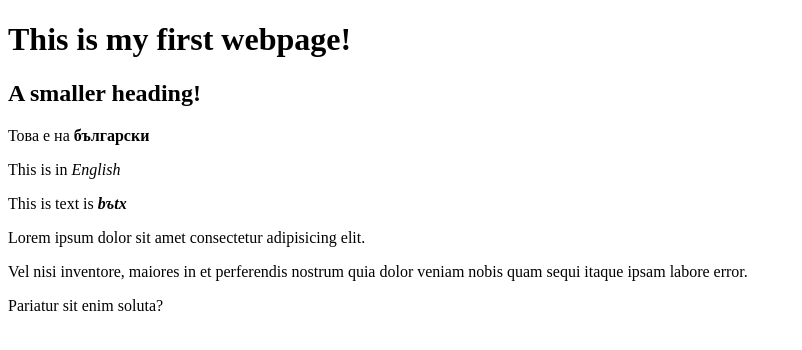
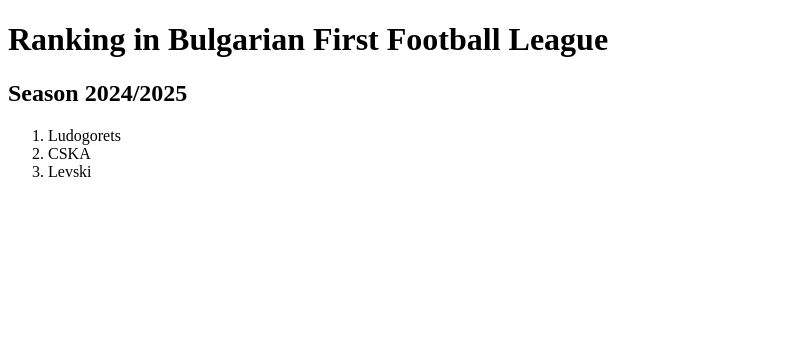
Before and after one commit to vaniokrika/git_test, a plain HTML site: page html_boilerplate/test.html in a window 1280 px wide. Shown: the whole page, without its empty margins (0-802 px from the left). Drawn offline with Linux system fonts and the light colour scheme.

Commit message:
Added an ordered and unordered list in test.html

```diff
--- a/html_boilerplate/test.html
+++ b/html_boilerplate/test.html
@@ -3,22 +3,18 @@
 <html lang="en">
     <head>
         <meta charset="UTF-8">
-        <title>My First Webpage</title>
+        <title>Test Webpage</title>
     </head>
 
     <body>
-        <h1>This is my first webpage!</h1>
-        <h2>A smaller heading!</h2>
-        <!-- Strong bolds text -->
-        <p lang="bg">Това е на <strong>български</strong></p>
-        <!-- Em makes text italic -->
-        <p>This is in <em>English</em></p>
-        <p>This is text is <em><strong>bъtх</strong></em></p>
-        <p>Lorem ipsum dolor sit amet consectetur adipisicing elit.
-        <p>Vel nisi inventore, maiores in et perferendis nostrum quia dolor veniam nobis quam sequi itaque ipsam labore error.</p>
-        <p>Pariatur sit enim soluta?</p>
-        <!-- Ctrl+/ -->
-
+        <h1>Ranking in Bulgarian First Football League</h1>
+        <h2>Season 2024/2025</h2>
+        <!-- ul for unordered list, ol for ordered list -->
+        <ol>
+            <li>Ludogorets</li>
+            <li>CSKA</li>
+            <li>Levski</li>
+        </ol>
 
     </body>
 </html>
```
